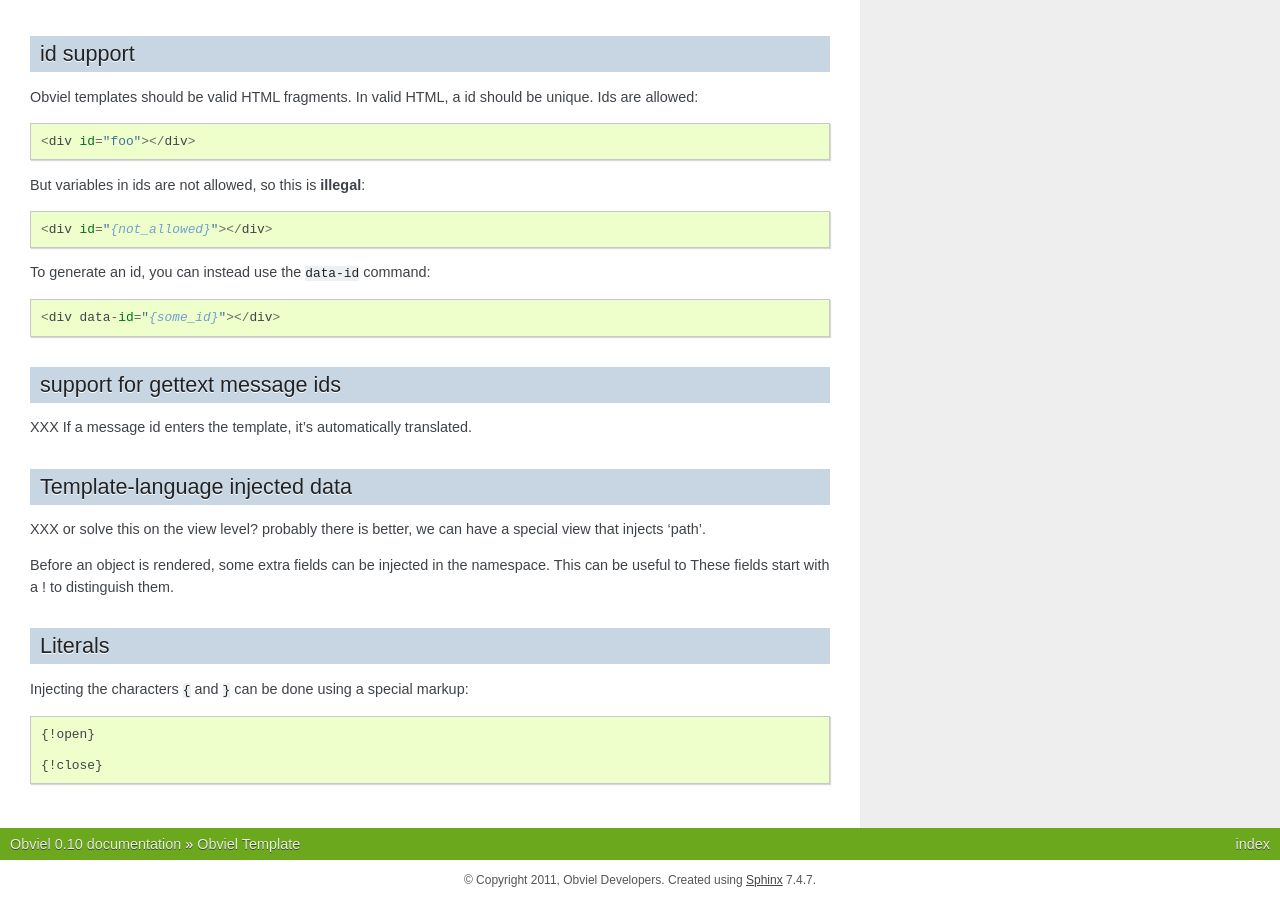
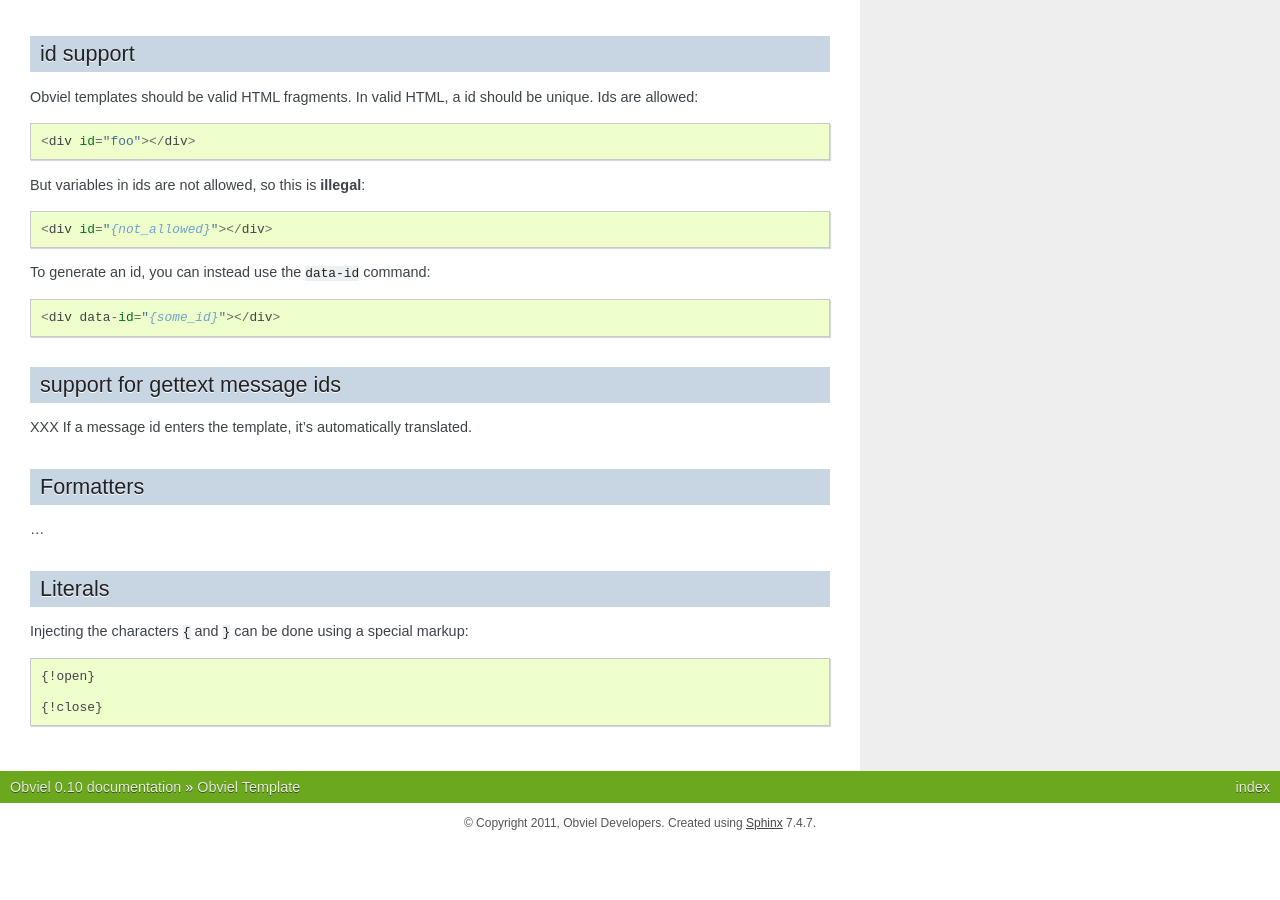
Before and after one commit to obviel/obviel, a Sphinx documentation site: the page built from doc/template.txt, in a window 1280 px wide and 900 px high, scrolled down 7942 px. Built offline with Sphinx 7.4.7, drawn with Linux system fonts in a browser that asks for light colours; after the commit the page ends 8785 px from its top, so only the background shows below that.

Commit message:
Some updates.

```diff
--- a/doc/template.txt
+++ b/doc/template.txt
@@ -460,15 +460,10 @@ support for gettext message ids
 
 XXX If a message id enters the template, it's automatically translated.
 
-Template-language injected data
--------------------------------
+Formatters
+----------
 
-XXX or solve this on the view level? probably there is better, we can have
-a special view that injects 'path'.
-
-Before an object is rendered, some extra fields can be injected in the
-namespace. This can be useful to These fields start with a ! to
-distinguish them.
+...
 
 Literals
 --------
```
